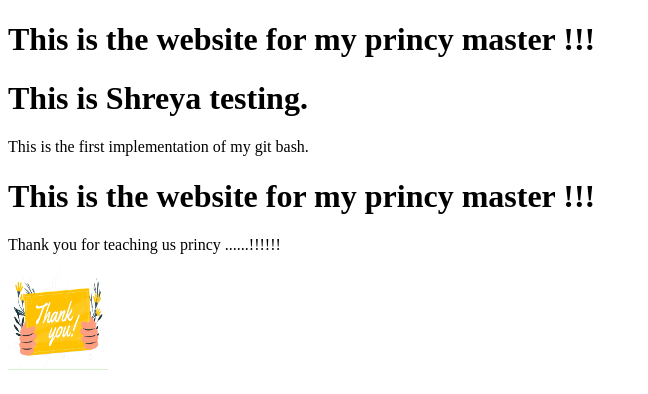
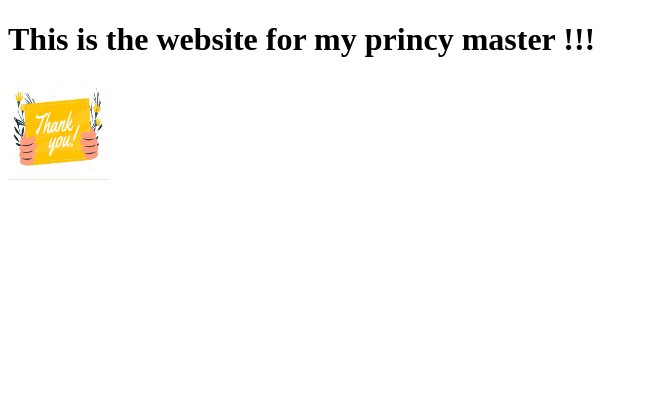
Before and after one commit to Shreya-1802/TeachingMyKids, a plain HTML site: page index.html in a window 1280 px wide. Shown: the whole page, without its empty margins (0-648 px from the left). Drawn offline with Linux system fonts and the light colour scheme.

Commit message:
removing additional lines

```diff
--- a/index.html
+++ b/index.html
@@ -7,10 +7,6 @@
 </head>
 <body>
     <h1>This is the website for my  princy  master !!!</h1>
-    <h1>This is Shreya testing.</h1>
-    <p>This is the first implementation of my git bash.</p>
-    <h1>This is the website for my  princy master !!!</h1>
-    <p> Thank you for teaching us princy ......!!!!!!</p>
     <img src="img1.png" alt="nothing"  width="100px" height="100px">
     <h1></h1>
 </body>
```
